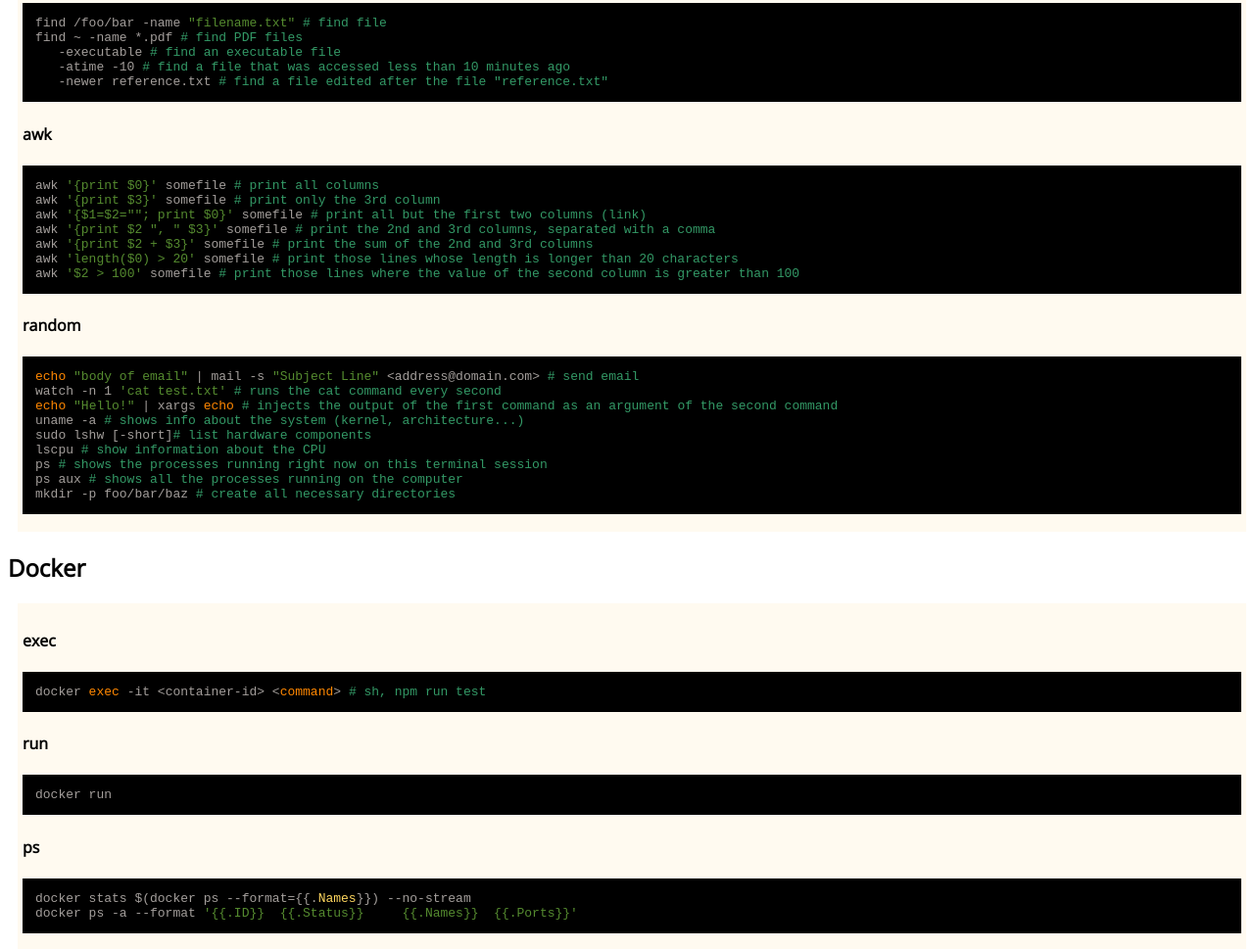
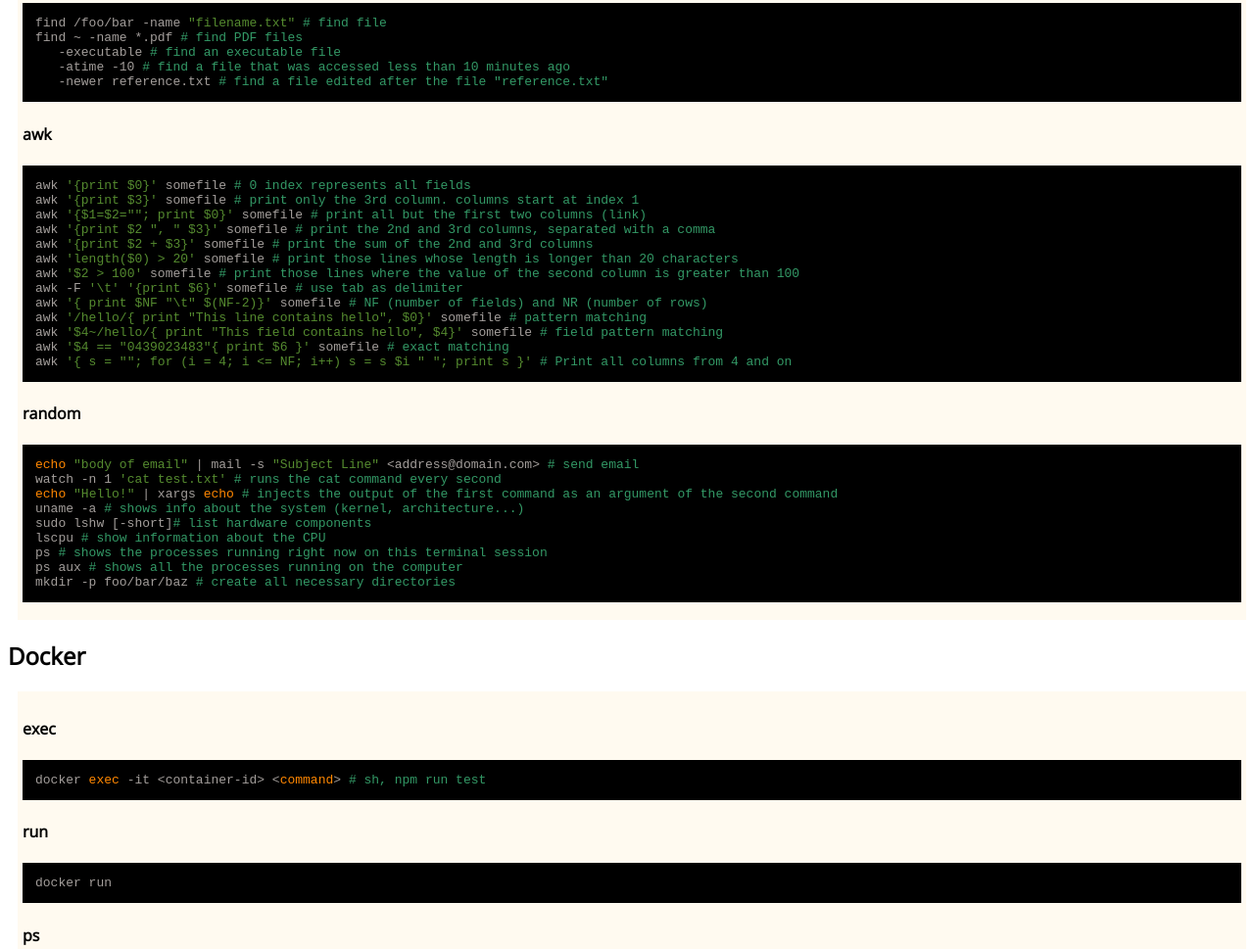
Before and after one commit to thebenlamm/cheatsheet.xyz, a plain HTML site: page index.html in a window 1280 px wide. Shown: the part 6085-7054 px from the top of the page at 98% size. Drawn offline with nearby package versions, Linux system fonts and the light colour scheme.

Commit message:
add some awk commands

```diff
--- a/index.html
+++ b/index.html
@@ -378,13 +378,19 @@ find ~ -name *.pdf # find PDF files
    -atime -10 # find a file that was accessed less than 10 minutes ago
    -newer reference.txt # find a file edited after the file "reference.txt"</code></pre>
 					<h4>awk</h4>
-					<pre><code>awk '{print $0}' somefile # print all columns
-awk '{print $3}' somefile # print only the 3rd column
+                    <pre><code>awk '{print $0}' somefile # 0 index represents all fields
+awk '{print $3}' somefile # print only the 3rd column. columns start at index 1
 awk '{$1=$2=""; print $0}' somefile # print all but the first two columns <a target="_blank" href="https://stackoverflow.com/a/2961994/2076060">(link)</a>
 awk '{print $2 ", " $3}' somefile # print the 2nd and 3rd columns, separated with a comma
 awk '{print $2 + $3}' somefile # print the sum of the 2nd and 3rd columns
 awk 'length($0) > 20' somefile # print those lines whose length is longer than 20 characters
-awk '$2 > 100' somefile # print those lines where the value of the second column is greater than 100</code></pre>
+awk '$2 > 100' somefile # print those lines where the value of the second column is greater than 100
+awk -F '\t' '{print $6}' somefile # use tab as delimiter
+awk '{ print $NF "\t" $(NF-2)}' somefile # NF (number of fields) and NR (number of rows)
+awk '/hello/{ print "This line contains hello", $0}' somefile # pattern matching
+awk '$4~/hello/{ print "This field contains hello", $4}' somefile # field pattern matching
+awk '$4 == "0439023483"{ print $6 }' somefile # exact matching
+awk '{ s = ""; for (i = 4; i &lt;= NF; i++) s = s $i " "; print s }' # Print all columns from 4 and on</code></pre>
 					<h4>random</h4>
 					<pre><code>echo "body of email" | mail -s "Subject Line" &lt;address@domain.com&gt; # send email
 watch -n 1 'cat test.txt' # runs the cat command every second
```
